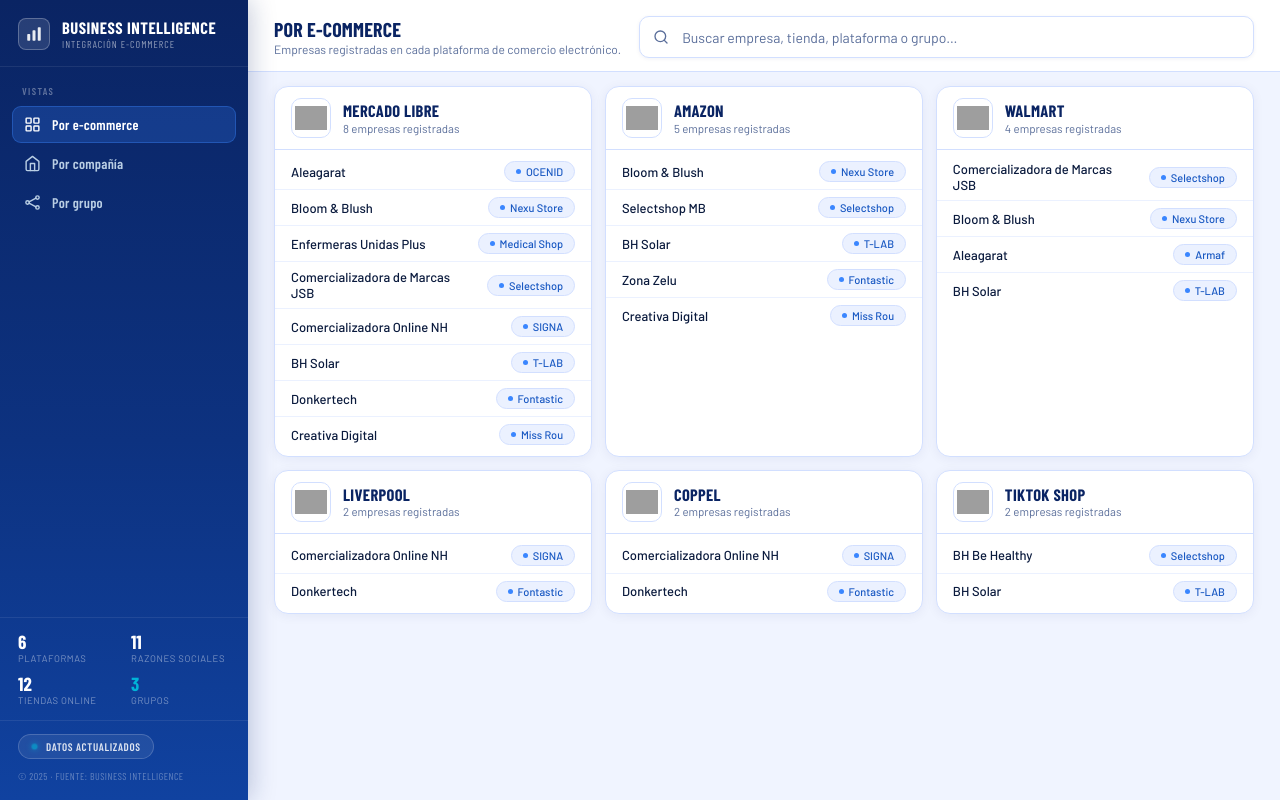
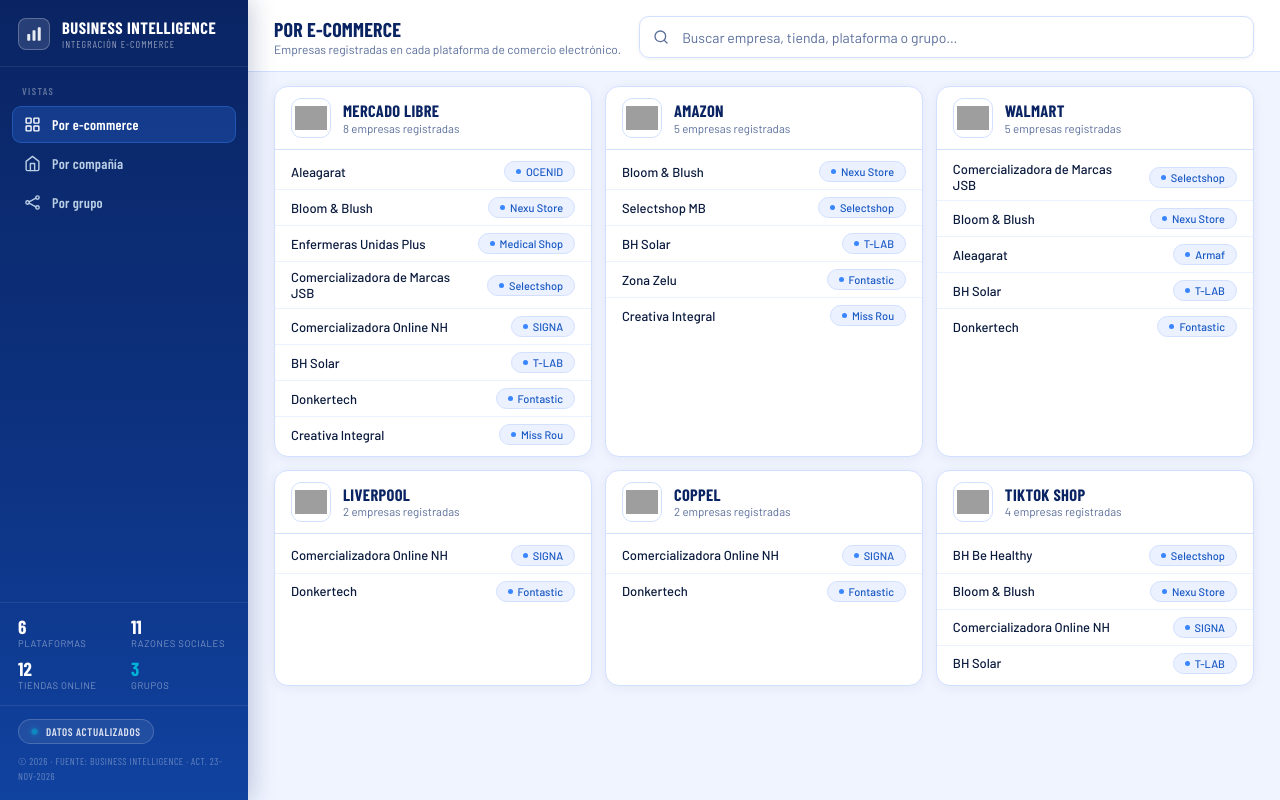
Before and after one commit to RobinMeteor05/Roadmap_intercompanys, a plain HTML site: page index.html in a window 1280 px wide. Drawn offline with nearby package versions, Linux system fonts and the light colour scheme; grey boxes are pictures that could not be loaded; a web font is replaced by a local one.

Commit message:
Actualiza tiendas por compañía según el monitor del Buen Fin
- Walmart: agrega Fontastic (Donkertech)
- TikTok Shop: agrega Nexu Store (Bloom & Blush) y SIGNA (Comercializadora Online NH)
- Razón social de Miss Rou: Creativa Integral
- Pie: año y fecha de actualización

Co-Authored-By: Claude Opus 5.5 <noreply@anthropic.com>

```diff
--- a/index.html
+++ b/index.html
@@ -417,7 +417,7 @@
         <div class="badge-dot"></div>
         <div class="badge-text">Datos actualizados</div>
       </div>
-      <div class="sidebar-foot-text">© 2025 · Fuente: Business Intelligence</div>
+      <div class="sidebar-foot-text">© 2026 · Fuente: Business Intelligence · Act. 23-nov-2026</div>
     </div>
   </aside>
 
@@ -502,7 +502,7 @@ const COMPANY_GROUP = {
   "Comercializadora Online NH":      "Select Shop",
   "BH Solar":                        "Select Shop",
   "Donkertech":                      "Fontastic",
-  "Creativa Digital":                "Bloom & Blush",
+  "Creativa Integral":                "Bloom & Blush",
   "Selectshop MB":                   "Select Shop",
   "Zona Zelu":                       "Fontastic",
   "BH Be Healthy":                   "Select Shop"
@@ -523,20 +523,21 @@ const PLATFORMS = [
     { razon: "Comercializadora Online NH", tienda: "SIGNA" },
     { razon: "BH Solar", tienda: "T-LAB" },
     { razon: "Donkertech", tienda: "Fontastic" },
-    { razon: "Creativa Digital", tienda: "Miss Rou" }
+    { razon: "Creativa Integral", tienda: "Miss Rou" }
   ]},
   { name: "Amazon", companies: [
     { razon: "Bloom & Blush", tienda: "Nexu Store" },
     { razon: "Selectshop MB", tienda: "Selectshop" },
     { razon: "BH Solar", tienda: "T-LAB" },
     { razon: "Zona Zelu", tienda: "Fontastic" },
-    { razon: "Creativa Digital", tienda: "Miss Rou" }
+    { razon: "Creativa Integral", tienda: "Miss Rou" }
   ]},
   { name: "Walmart", companies: [
     { razon: "Comercializadora de Marcas JSB", tienda: "Selectshop" },
     { razon: "Bloom & Blush", tienda: "Nexu Store" },
     { razon: "Aleagarat", tienda: "Armaf" },
-    { razon: "BH Solar", tienda: "T-LAB" }
+    { razon: "BH Solar", tienda: "T-LAB" },
+    { razon: "Donkertech", tienda: "Fontastic" }
   ]},
   { name: "Liverpool", companies: [
     { razon: "Comercializadora Online NH", tienda: "SIGNA" },
@@ -548,6 +549,8 @@ const PLATFORMS = [
   ]},
   { name: "TikTok Shop", companies: [
     { razon: "BH Be Healthy", tienda: "Selectshop" },
+    { razon: "Bloom & Blush", tienda: "Nexu Store" },
+    { razon: "Comercializadora Online NH", tienda: "SIGNA" },
     { razon: "BH Solar", tienda: "T-LAB" }
   ]}
 ];
```
